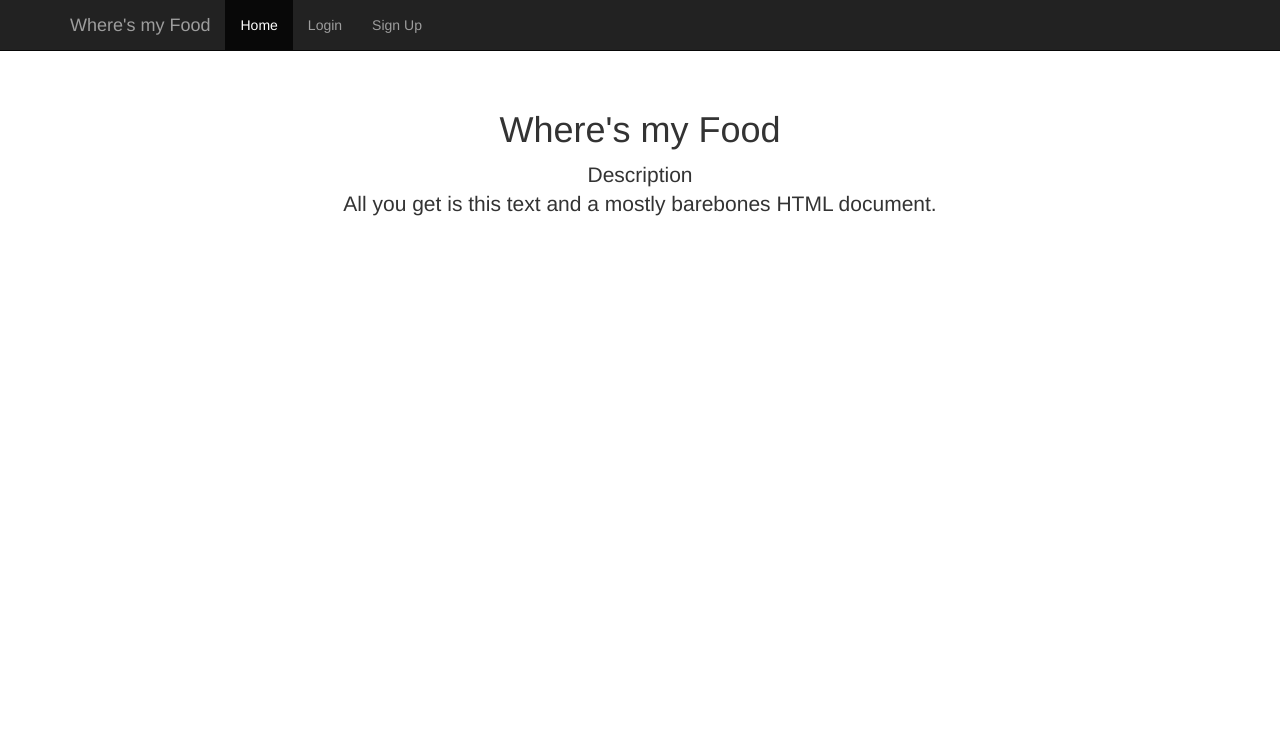
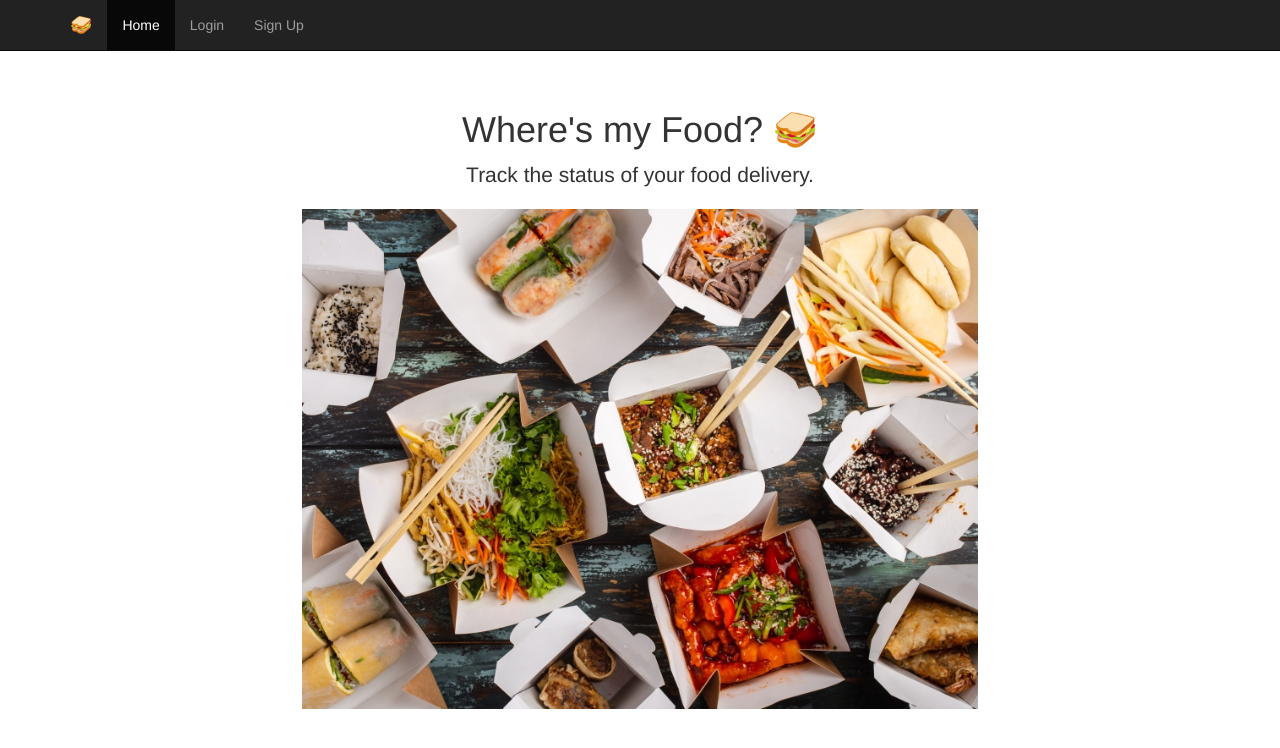
Before and after one commit to MLH-Fellowship/0.5.2-wheres-my-food, a Flask app: page / in a window 1280 px wide. Shown: the top 748 px of the page. Run offline with Flask 2, Linux system fonts and the light colour scheme; some libraries are stand-ins or nearby versions.

Commit message:
updated home page

```diff
--- a/static/dashboard.css
+++ b/static/dashboard.css
@@ -1,7 +1,6 @@
 body {
     padding-top: 50px;
   }
-
 
   /*
    * Global add-ons
--- a/static/index.css
+++ b/static/index.css
@@ -1,7 +1,11 @@
 body {
     padding-top: 50px;
   }
-  .index {
-    padding: 40px 15px;
-    text-align: center;
-  }
+.index {
+  padding: 40px 15px;
+  text-align: center;
+}
+img {
+  max-width: 100%;
+  max-height: 500px;
+}
--- a/templates/index.html
+++ b/templates/index.html
@@ -13,13 +13,7 @@ Where's My Food?
     <nav class="navbar navbar-inverse navbar-fixed-top">
       <div class="container">
         <div class="navbar-header">
-          <button type="button" class="navbar-toggle collapsed" data-toggle="collapse" data-target="#navbar" aria-expanded="false" aria-controls="navbar">
-            <span class="sr-only">Toggle navigation</span>
-            <span class="icon-bar"></span>
-            <span class="icon-bar"></span>
-            <span class="icon-bar"></span>
-          </button>
-          <a class="navbar-brand" href="#">Where's my Food</a>
+          <a class="navbar-brand" href="#">🥪</a>
         </div>
         <div id="navbar" class="collapse navbar-collapse">
           <ul class="nav navbar-nav">
@@ -27,16 +21,26 @@ Where's My Food?
             <li><a href="{{ url_for('login') }}">Login</a></li>
             <li><a href="{{ url_for('signup') }}">Sign Up</a></li>
           </ul>
-        </div><!--/.nav-collapse -->
+        </div>
       </div>
     </nav>
 
-    <div class="container">
+    <!-- <div class="container">
 
       <div class="index">
         <h1>Where's my Food</h1>
-        <p class="lead">Description<br> All you get is this text and a mostly barebones HTML document.</p>
+        <p class="lead">Description<br> Track the status of your food </p>
       </div>
 
-    </div><!-- /.container -->
+    </div> -->
+
+    <div class="index">
+      <div class="col1">
+        <h1>Where's my Food? 🥪</h1>
+        <p class="lead">Track the status of your food delivery.</p>
+      </div>
+      <div class="col2">
+        <img id="food" src="{{ url_for('static',filename='img/food_delivery2.jpg') }}" alt="Photo of Food" />
+      </div>
+    </div>
 {% endblock %}
```
Also changed, not shown: templates/dashboard.html (+1 -7 lines), static/img/food_delivery.jpg (added), static/img/food_delivery2.jpg (added).
